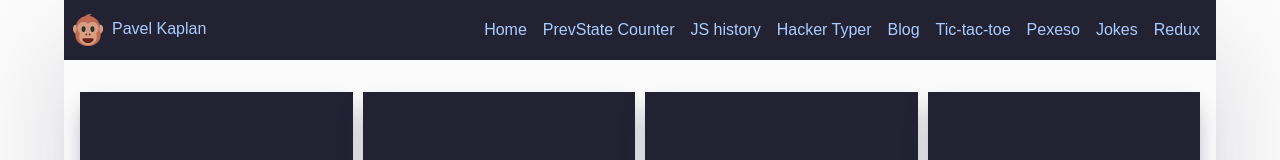
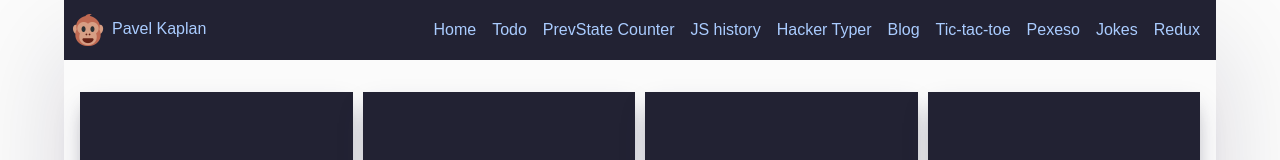
Before and after one commit to chaozek/portfolio, a React (Create React App) app: page / in a window 1280 px wide. Shown: the top 160 px of the page. Built offline with nearby package versions, Linux system fonts and the light colour scheme.

Commit message:
designing

```diff
--- a/src/HWs/HW1/components/Header.tsx
+++ b/src/HWs/HW1/components/Header.tsx
@@ -20,6 +20,9 @@ const Header = () => {
         <Ul>
           <Li>
             <Link to='/'>Home</Link>
+          </Li>
+          <Li>
+            <Link to='/todo'>Todo</Link>
           </Li>
           <Li>
             <Link to='/third'>PrevState Counter</Link>
```
